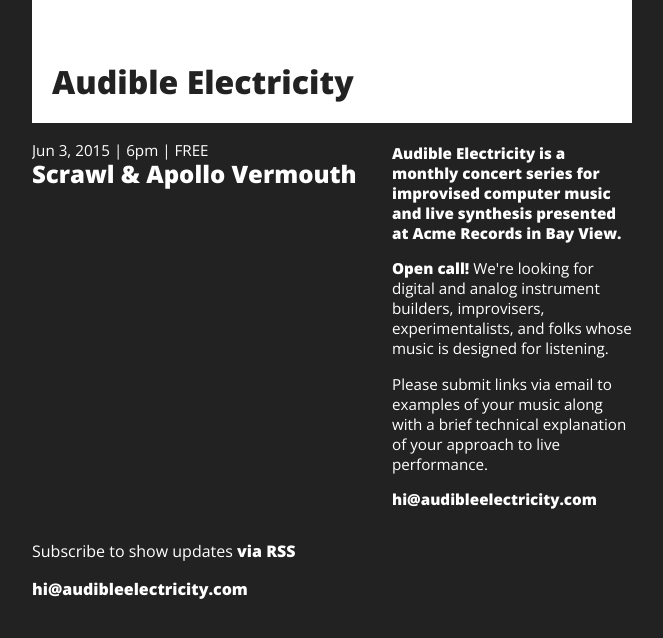
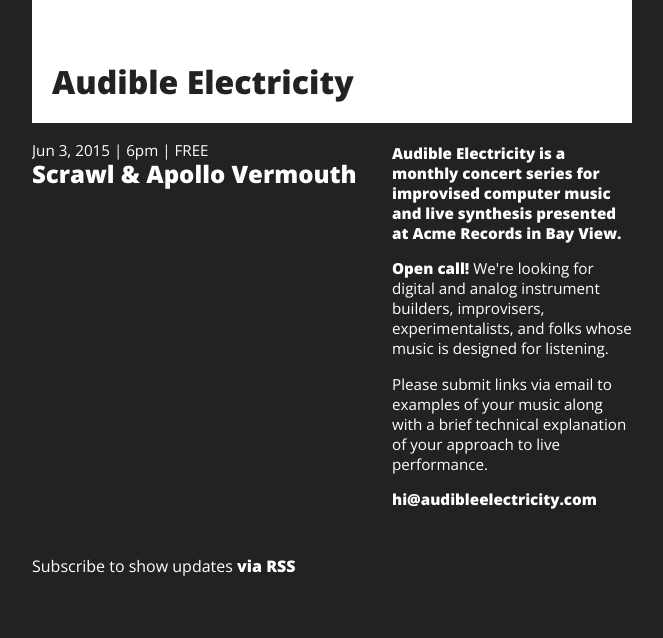
Before and after one commit to hecanjog/audibleelectricity.com, a Jekyll site: the page built from index.html, in a window 1280 px wide. Shown: the top 638 px of the page, without its empty margins (308-971 px from the left). Built offline with Jekyll 4.4.1, drawn with Linux system fonts in a browser that asks for light colours.

Commit message:
Footer tweaks

```diff
--- a/_includes/footer.html
+++ b/_includes/footer.html
@@ -1,4 +1,3 @@
 <footer class="site-footer">
   <p class="rss-subscribe">Subscribe to show updates <a href="{{ "/feed.xml" | prepend: site.baseurl }}">via RSS</a></p>
-  <p class="contact-email"><a href="mailto:{{ site.email }}">{{ site.email }}</a></p>
 </footer>
--- a/css/main.scss
+++ b/css/main.scss
@@ -90,5 +90,13 @@
 
 }
 
+.site-footer {
+    padding: 15px;
+
+    @include respond-to(medium) {
+        padding: 15px 0;
+    }
+}
+
 @import "home";
 @import "shows";
```
